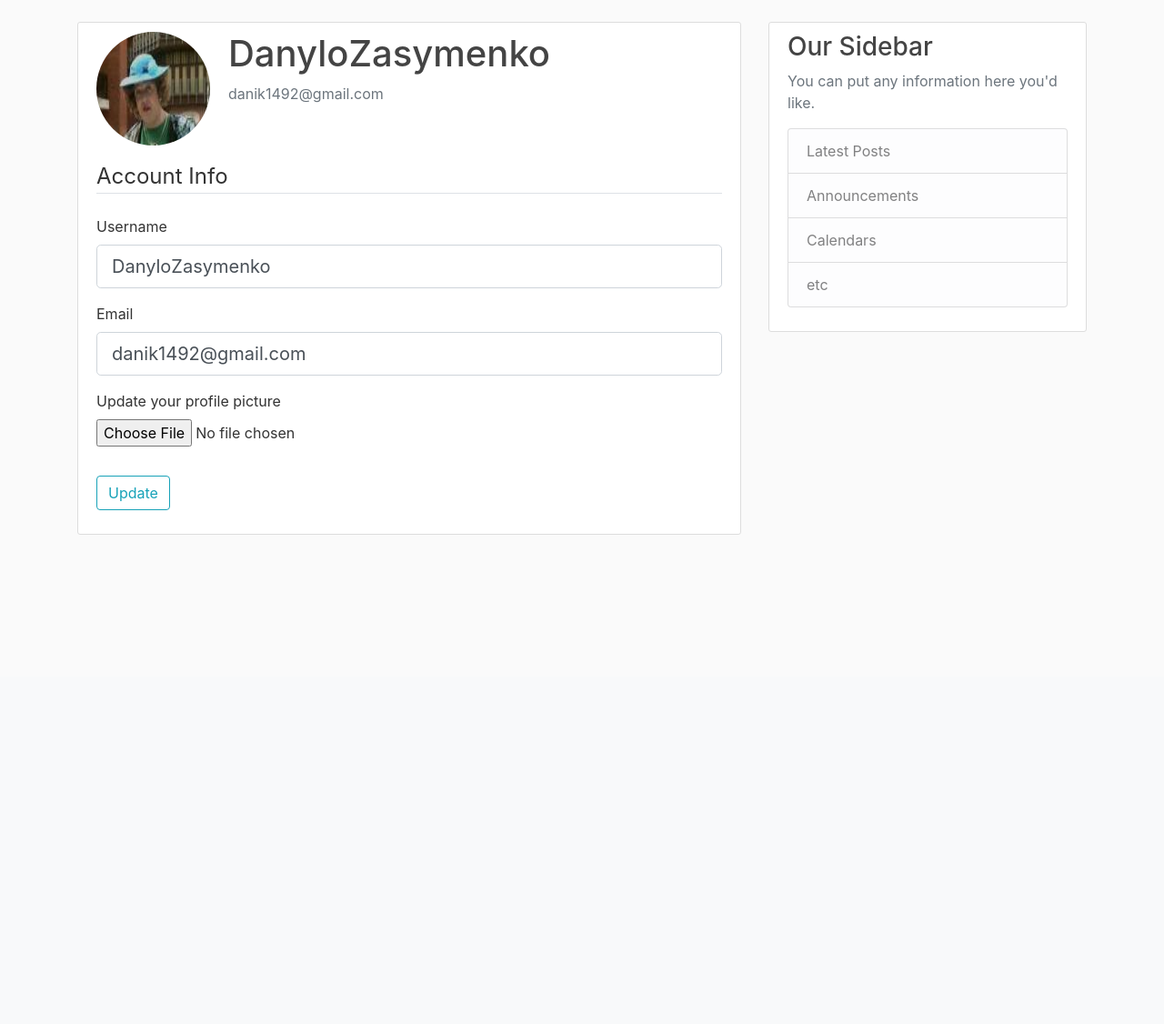
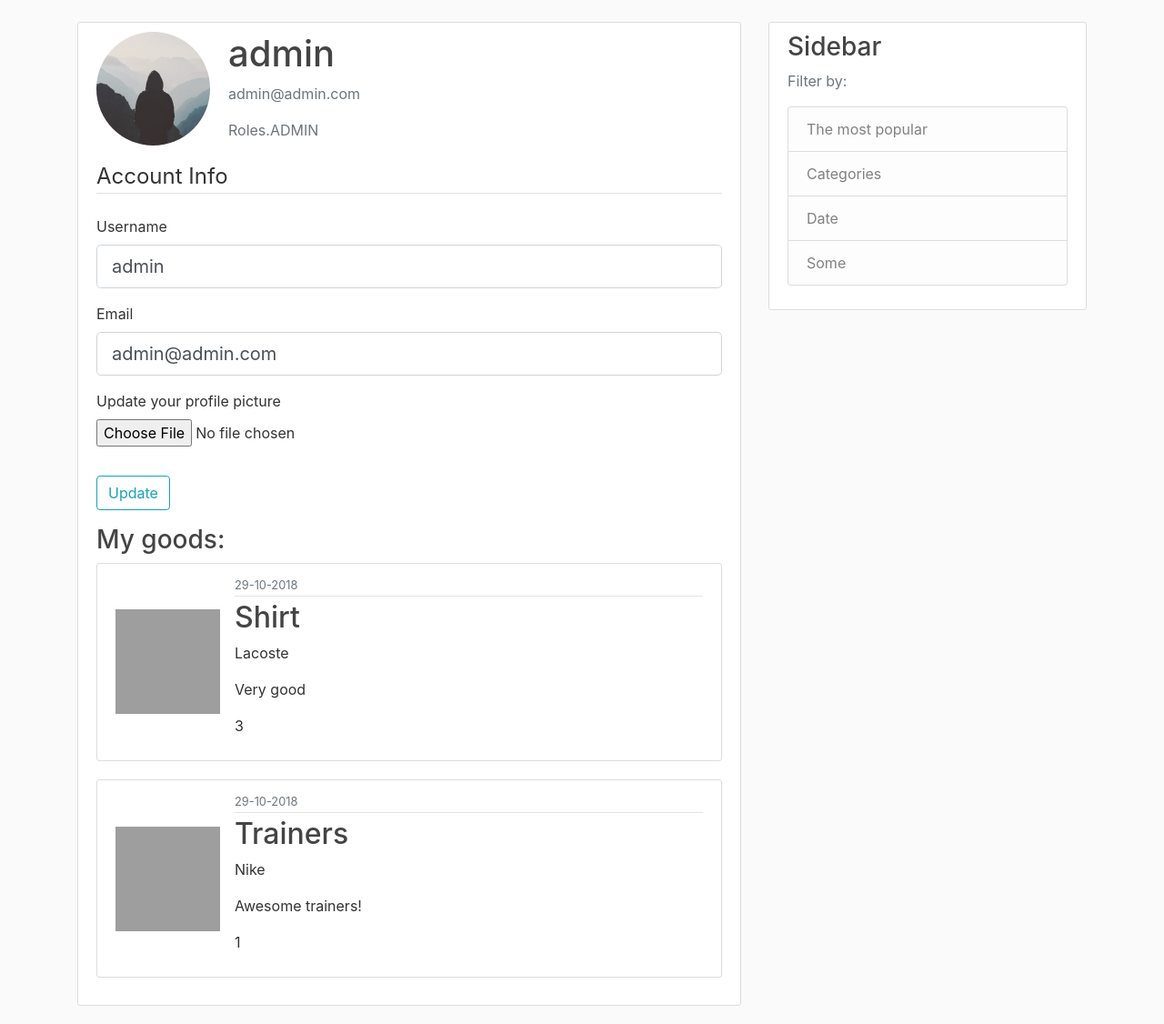
Before and after one commit to DanyloZasymenko/application-programming, a Flask app: page /account in a window 1280 px wide. Shown: the part 56-1182 px from the top of the page at 91% size. Before the commit the page ends 644 px from the top, so only its background shows below. Run offline with Flask 2, Linux system fonts and the light colour scheme; a user stored in the database is signed in; data comes from the database, SQL or seed files in the repository; some libraries are stand-ins or nearby versions; grey boxes are pictures that could not be loaded.

Commit message:
lab 3 works

```diff
--- a/lab_3/internet_store/forms.py
+++ b/lab_3/internet_store/forms.py
@@ -1,8 +1,8 @@
 from flask_login import current_user
 from flask_wtf import FlaskForm
 from flask_wtf.file import FileField, FileAllowed
-from wtforms import StringField, PasswordField, SubmitField, BooleanField, TextAreaField
-from wtforms.validators import DataRequired, Length, Email, EqualTo, ValidationError
+from wtforms import StringField, PasswordField, SubmitField, BooleanField, TextAreaField, IntegerField
+from wtforms.validators import DataRequired, Length, Email, EqualTo, ValidationError, NumberRange
 
 from lab_3.internet_store.models import User
 
@@ -64,4 +64,7 @@ class GoodForm(FlaskForm):
     name = StringField('Name', validators=[DataRequired(), Length(max=30)])
     producer = StringField('Producer', validators=[DataRequired(), Length(max=30)])
     description = TextAreaField('Description', validators=[DataRequired()])
+    picture = FileField('Choose the good picture',
+                        validators=[FileAllowed(['jpg', 'png'])])
+    number_available = IntegerField('Number available', validators=[NumberRange(min=0)])
     submit = SubmitField('Add')
--- a/lab_3/internet_store/models.py
+++ b/lab_3/internet_store/models.py
@@ -1,5 +1,8 @@
+import enum
 from datetime import datetime
+
 from flask_login import UserMixin
+
 from lab_3.internet_store import db, login_manager
 
 
@@ -8,13 +11,29 @@ def load_user(user_id):
     return User.query.get(user_id)
 
 
+class UsersGoods(db.Model):
+    user_id = db.Column(db.Integer, db.ForeignKey('user.id'), primary_key=True)
+    good_id = db.Column(db.Integer, db.ForeignKey('good.id'), primary_key=True)
+    number = db.Column(db.Integer, default=1)
+
+    def __repr__(self):
+        return f"UsersGoods('{self.user_id}', '{self.good_id}', '{self.number}')"
+
+
+class Roles(enum.Enum):
+    USER = 'User'
+    ADMIN = 'Admin'
+
+
 class User(db.Model, UserMixin):
     id = db.Column(db.Integer, primary_key=True)
     username = db.Column(db.String(20), unique=True, nullable=False)
     email = db.Column(db.String(120), unique=True, nullable=False)
     password = db.Column(db.String(60), nullable=False)
     image_file = db.Column(db.String(20), nullable=False, default='default.jpg')
-    goods = db.relationship('Good', backref='user', lazy=True)
+    role = db.Column(db.Enum(Roles), default=Roles.USER)
+    stock = db.relationship('UsersGoods', backref='user',
+                            primaryjoin=id == UsersGoods.user_id)
 
     def __repr__(self):
         return f"User('{self.username}', '{self.email}', '{self.image_file}')"
@@ -26,7 +45,10 @@ class Good(db.Model):
     producer = db.Column(db.String(30), nullable=False)
     date_posted = db.Column(db.DateTime, nullable=False, default=datetime.utcnow)
     description = db.Column(db.Text, nullable=False)
-    user_id = db.Column(db.Integer, db.ForeignKey('user.id'), nullable=False)
+    image_file = db.Column(db.String(20), nullable=False, default='default-product.jpg')
+    number_available = db.Column(db.Integer, nullable=False, default=0)
+    stock = db.relationship('UsersGoods', backref='good',
+                            primaryjoin=id == UsersGoods.good_id)
 
     def __repr__(self):
-        return f"Good('{self.name}', '{self.producer}', '{self.date_posted}')"
+        return f"Good('{self.name}', '{self.producer}', '{self.date_posted}', '{self.number_available}')"
--- a/lab_3/internet_store/routes.py
+++ b/lab_3/internet_store/routes.py
@@ -7,7 +7,7 @@ from flask_login import login_user, current_user, logout_user, login_required
 
 from lab_3.internet_store import app, db, bCrypt
 from lab_3.internet_store.forms import RegistrationForm, LoginForm, UpdateAccountForm, GoodForm
-from lab_3.internet_store.models import User, Good
+from lab_3.internet_store.models import User, Good, Roles, UsersGoods
 
 
 @app.route("/")
@@ -59,11 +59,11 @@ def logout():
     return redirect(url_for('home'))
 
 
-def save_picture(form_picture):
+def save_picture(form_picture, folder):
     random_hex = secrets.token_hex(8)
     _, f_ext = os.path.splitext(form_picture.filename)
     picture_fn = random_hex + f_ext
-    picture_path = os.path.join(app.root_path, 'static/profile_pics', picture_fn)
+    picture_path = os.path.join(app.root_path, 'static/', folder, picture_fn)
 
     output_size = (125, 125)
     i = Image.open(form_picture)
@@ -77,9 +77,13 @@ def save_picture(form_picture):
 @login_required
 def account():
     form = UpdateAccountForm()
+    goods = []
+    for a in current_user.stock:
+        goods.append((a.number, Good.query.filter_by(id=a.good_id).first()))
     if form.validate_on_submit():
+        print(form.picture.data)
         if form.picture.data:
-            current_user.image_file = save_picture(form.picture.data)
+            current_user.image_file = save_picture(form.picture.data, 'profile_pics')
         current_user.username = form.username.data
         current_user.email = form.email.data
         db.session.commit()
@@ -89,7 +93,8 @@ def account():
         form.username.data = current_user.username
         form.email.data = current_user.email
     image_file = url_for('static', filename='profile_pics/' + current_user.image_file)
-    return render_template("account.html", title='Account', image_file=image_file, form=form)
+    print(goods)
+    return render_template("account.html", title='Account', image_file=image_file, form=form, goods=goods)
 
 
 @app.route("/good/new", methods=['GET', 'POST'])
@@ -98,29 +103,35 @@ def new_good():
     form = GoodForm()
     if form.validate_on_submit():
         good = Good(name=form.name.data, producer=form.producer.data,
-                    description=form.description.data, user=current_user)
+                    description=form.description.data, number_available=form.number_available.data)
+        if form.picture.data:
+            good.image_file = save_picture(form.picture.data, 'good_pics')
         db.session.add(good)
         db.session.commit()
         flash('The good has been added!', 'success')
         return redirect(url_for('home'))
-    return render_template("new_good.html", title='New Good', form=form, legend="Update Good")
+    return render_template("new_good.html", title='New Good', form=form, legend="Add Good")
 
 
 @app.route("/good/<int:good_id>")
 def good_one(good_id):
     good = Good.query.get_or_404(good_id)
-    return render_template('post_one.html', title=good.name, good=good)
+    return render_template('good_one.html', title=good.name, good=good)
 
 
 @app.route("/good-update/<int:good_id>", methods=['GET', 'POST'])
+@login_required
 def good_update(good_id):
     good = Good.query.get_or_404(good_id)
-    if good.user != current_user:
+    if current_user.role != Roles.ADMIN:
         abort(403)
     form = GoodForm()
     if form.validate_on_submit():
+        if form.picture.data:
+            good.image_file = save_picture(form.picture.data, 'good_pics')
         good.name = form.name.data
         good.producer = form.producer.data
+        good.number_available = form.number_available.data
         good.description = form.description.data
         db.session.commit()
         flash('The good has been updated!', 'success')
@@ -128,16 +139,35 @@ def good_update(good_id):
     elif request.method == 'GET':
         form.name.data = good.name
         form.producer.data = good.producer
+        form.number_available.data = good.number_available
         form.description.data = good.description
     return render_template("new_good.html", title='Update ' + good.name, form=form, legend="Update Good")
 
 
 @app.route("/good-delete/<int:good_id>", methods=['POST'])
+@login_required
 def good_delete(good_id):
     good = Good.query.get_or_404(good_id)
-    if good.user != current_user:
+    if current_user.role != Roles.ADMIN:
         abort(403)
     db.session.delete(good)
     db.session.commit()
     flash('The good has been deleted!', 'danger')
     return redirect(url_for('home'))
+
+
+@app.route("/good-buy/<int:good_id>", methods=['GET'])
+@login_required
+def good_buy(good_id):
+    good = Good.query.get_or_404(good_id)
+    ug = UsersGoods(user_id=current_user.id, good_id=good.id, number=1)
+    for a in UsersGoods.query.all():
+        if a.good_id == good.id and a.user_id == current_user.id:
+            ug = a
+            ug.number += 1
+    good.stock.append(ug)
+    current_user.stock.append(ug)
+    good.number_available -= 1
+    db.session.commit()
+    flash('Thank you for buying ' + good.name, 'success')
+    return redirect(url_for('home'))
--- a/lab_3/internet_store/static/main.css
+++ b/lab_3/internet_store/static/main.css
@@ -46,9 +46,9 @@ a.article-title:hover {
 }
 
 .article-img {
-  height: 65px;
-  width: 65px;
-  margin-right: 16px;
+    height: 115px;
+    width: 115px;
+    margin: auto 16px auto 0;
 }
 
 .article-metadata {
--- a/lab_3/internet_store/templates/account.html
+++ b/lab_3/internet_store/templates/account.html
@@ -6,6 +6,7 @@
         <div class="media-body">
           <h2 class="account-heading">{{ current_user.username }}</h2>
           <p class="text-secondary">{{ current_user.email }}</p>
+          <p class="text-secondary">{{ current_user.role }}</p>
         </div>
       </div>
         <form action="" method="post" enctype="multipart/form-data">
@@ -52,5 +53,24 @@
                 {{ form.submit(class="btn btn-outline-info") }}
             </div>
         </form>
+        <h3>My goods:</h3>
+        {% if not goods %}
+            <p class="text-secondary">No goods yet</p>
+        {% endif %}
+        {% for good in goods %}
+            <article class="media content-section">
+                <img class="article-img"
+                     src="{{ url_for('static', filename='good_pics/' + good[1].image_file) }}">
+              <div class="media-body">
+                <div class="article-metadata">
+                  <small class="text-muted">{{ good[1].date_posted.strftime('%d-%m-%Y') }}</small>
+                </div>
+                <h2><a class="article-title" href="{{ url_for('good_one', good_id=good[1].id) }}">{{ good[1].name }}</a></h2>
+                  <p class="article-content">{{ good[1].producer }}</p>
+                  <p class="article-content">{{ good[1].description }}</p>
+                  <p class="article-content">{{ good[0] }}</p>
+              </div>
+            </article>
+        {% endfor %}
       </div>
 {% endblock content %}
--- a/lab_3/internet_store/templates/layout.html
+++ b/lab_3/internet_store/templates/layout.html
@@ -7,9 +7,9 @@
           integrity="sha384-MCw98/SFnGE8fJT3GXwEOngsV7Zt27NXFoaoApmYm81iuXoPkFOJwJ8ERdknLPMO" crossorigin="anonymous">
     <link rel="stylesheet" type="text/css" href="{{ url_for('static', filename='main.css') }}">
     {% if title %}
-    <title>{{ title }}</title>
+        <title>{{ title }}</title>
     {% else %}
-    <title>Internet Store</title>
+        <title>Internet Store</title>
     {% endif %}
 </head>
 <body>
@@ -28,9 +28,11 @@
             <!-- Navbar Right Side -->
             <div class="navbar-nav">
                 {% if current_user.is_authenticated %}
-                  <a class="nav-item nav-link" href="{{ url_for('new_good') }}">Add Good</a>
-                  <a class="nav-item nav-link" href="{{ url_for('account') }}">Account</a>
-                  <a class="nav-item nav-link" href="{{ url_for('logout') }}">Logout</a>
+                    {% if current_user.role.value == 'Admin' %}
+                      <a class="nav-item nav-link" href="{{ url_for('new_good') }}">Add Good</a>
+                    {% endif %}
+                      <a class="nav-item nav-link" href="{{ url_for('account') }}">Account</a>
+                      <a class="nav-item nav-link" href="{{ url_for('logout') }}">Logout</a>
                 {% else %}
                   <a class="nav-item nav-link" href="{{ url_for('login') }}">Login</a>
                   <a class="nav-item nav-link" href="{{ url_for('register') }}">Register</a>
@@ -56,13 +58,13 @@
             </div>
         <div class="col-md-4">
             <div class="content-section">
-                <h3>Our Sidebar</h3>
-                <p class='text-muted'>You can put any information here you'd like.
+                <h3>Sidebar</h3>
+                <p class='text-muted'>Filter by:
                   <ul class="list-group">
-                    <li class="list-group-item list-group-item-light">Latest Posts</li>
-                    <li class="list-group-item list-group-item-light">Announcements</li>
-                    <li class="list-group-item list-group-item-light">Calendars</li>
-                    <li class="list-group-item list-group-item-light">etc</li>
+                    <li class="list-group-item list-group-item-light">The most popular</li>
+                    <li class="list-group-item list-group-item-light">Categories</li>
+                    <li class="list-group-item list-group-item-light">Date</li>
+                    <li class="list-group-item list-group-item-light">Some</li>
                   </ul>
                 </p>
             </div>
```
Also changed, not shown: lab_3/internet_store/templates/good_one.html (renamed from lab_3/internet_store/templates/post_one.html, +4 -4 lines), lab_3/internet_store/templates/home.html (+11 -3 lines), lab_3/internet_store/templates/new_good.html (+23 -1 lines), lab_3/internet_store/site.db. Lines whose indentation alone changed are shown as unchanged.
